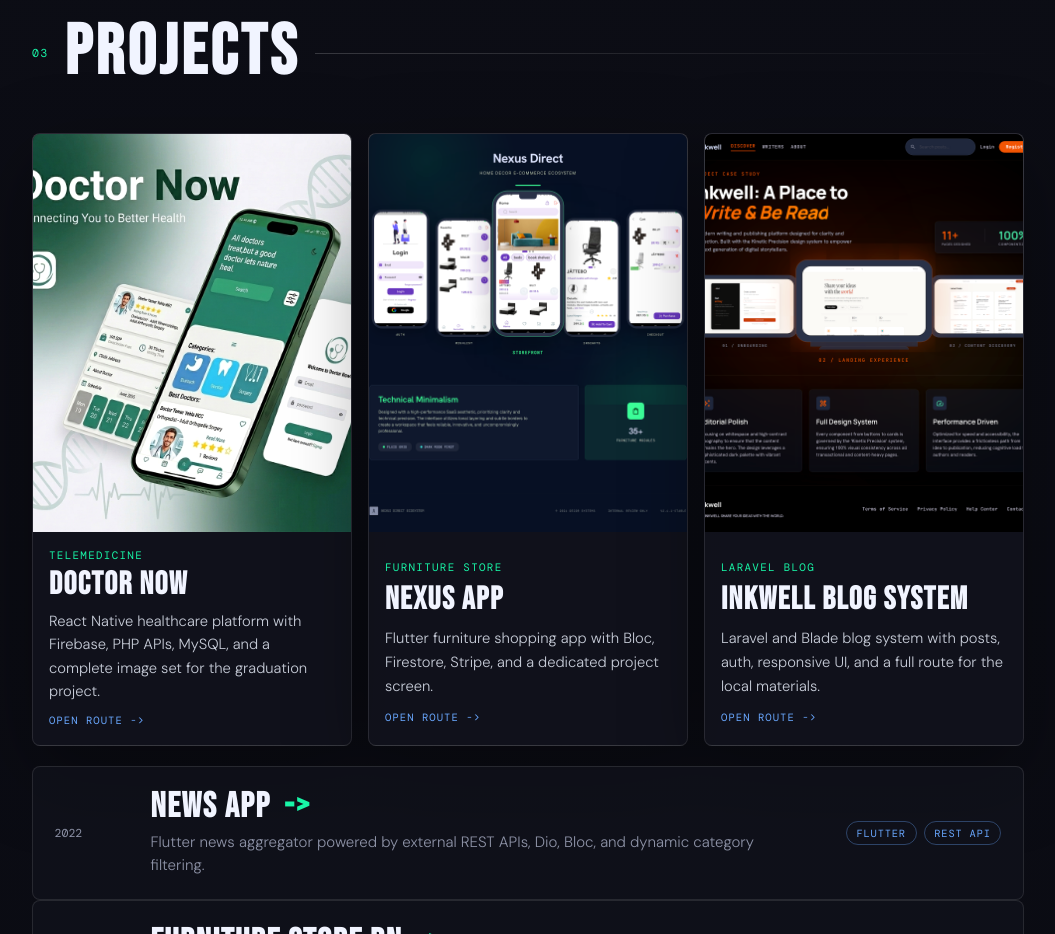
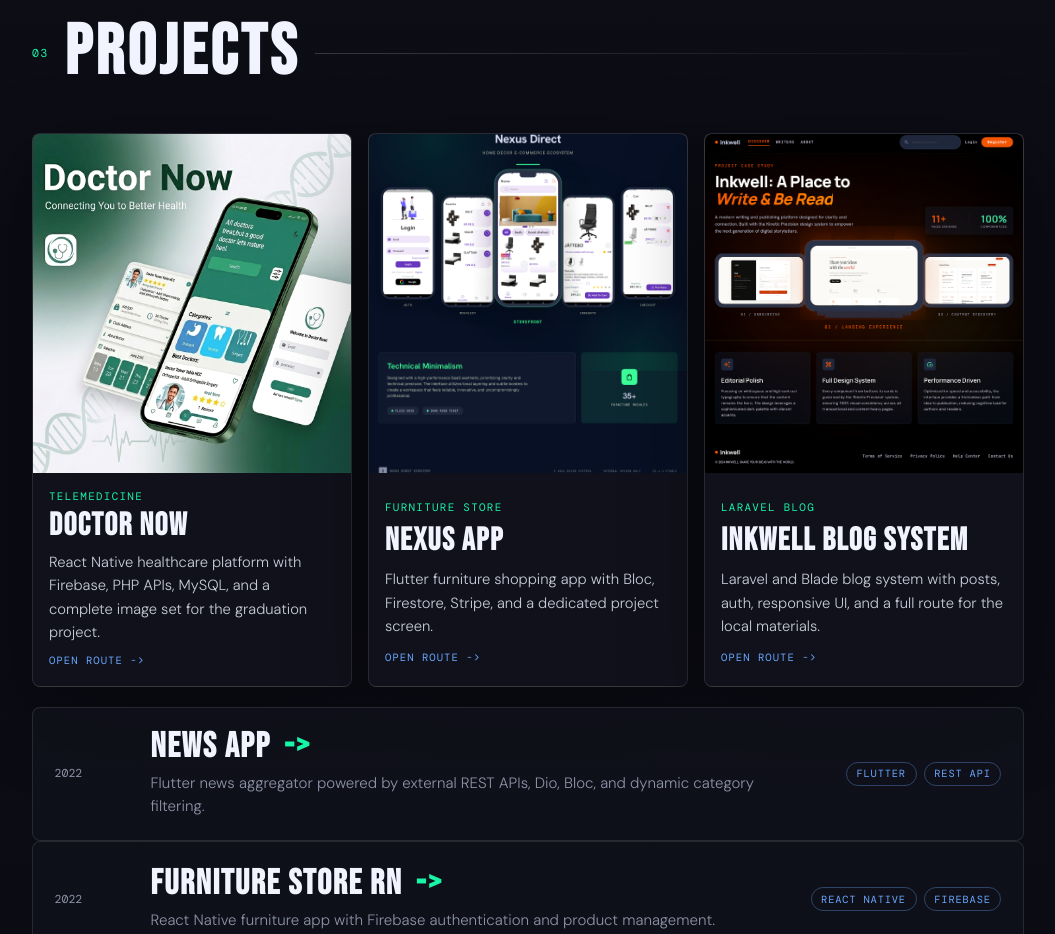
Before and after one commit to amrsheeka/portfolio, a plain HTML site: page index.html in a window 1280 px wide. Shown: the part 2520-3454 px from the top of the page, without its empty margins (112-1167 px from the left). Drawn offline with nearby package versions, Linux system fonts and the light colour scheme.

Commit message:
aspects edit

```diff
--- a/styles/style.css
+++ b/styles/style.css
@@ -688,7 +688,7 @@
     .project-feature-cover {
       display: block;
       width: 100%;
-      aspect-ratio: 4 / 5;
+      aspect-ratio: 4.7 / 5;
       object-fit: cover;
       background: #05060a;
       filter: saturate(1.05) contrast(1.03);
```
